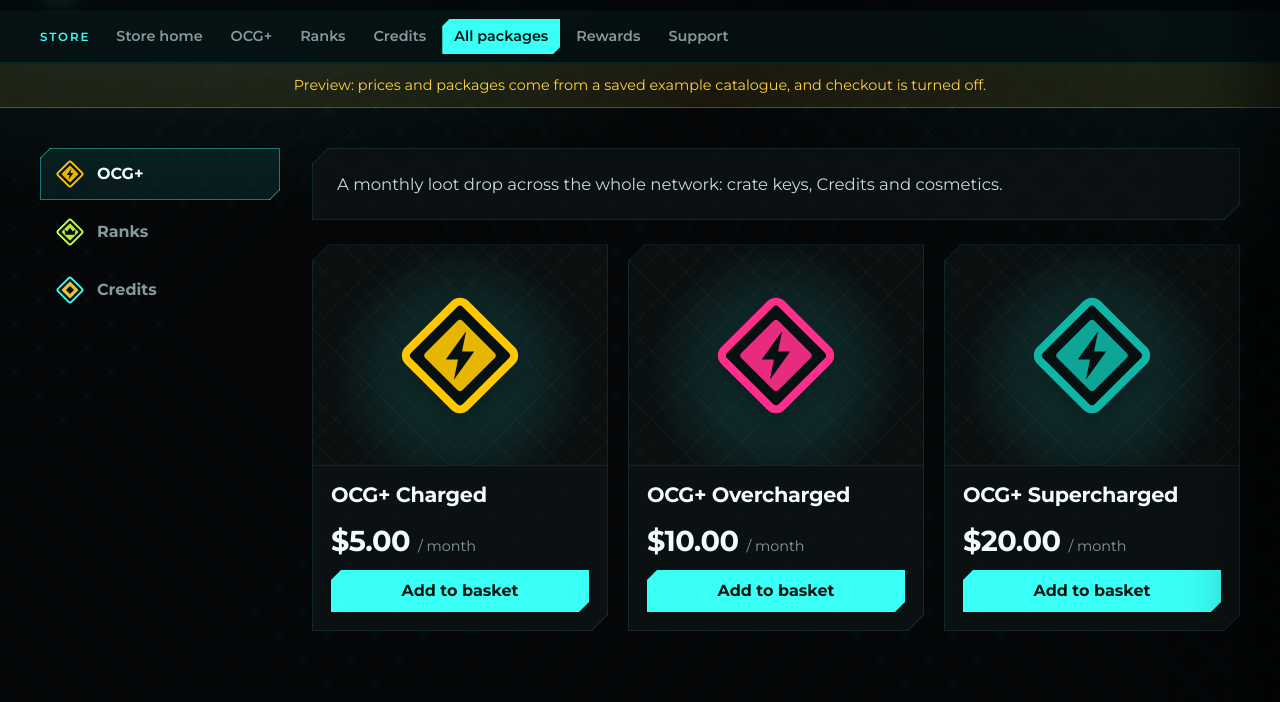
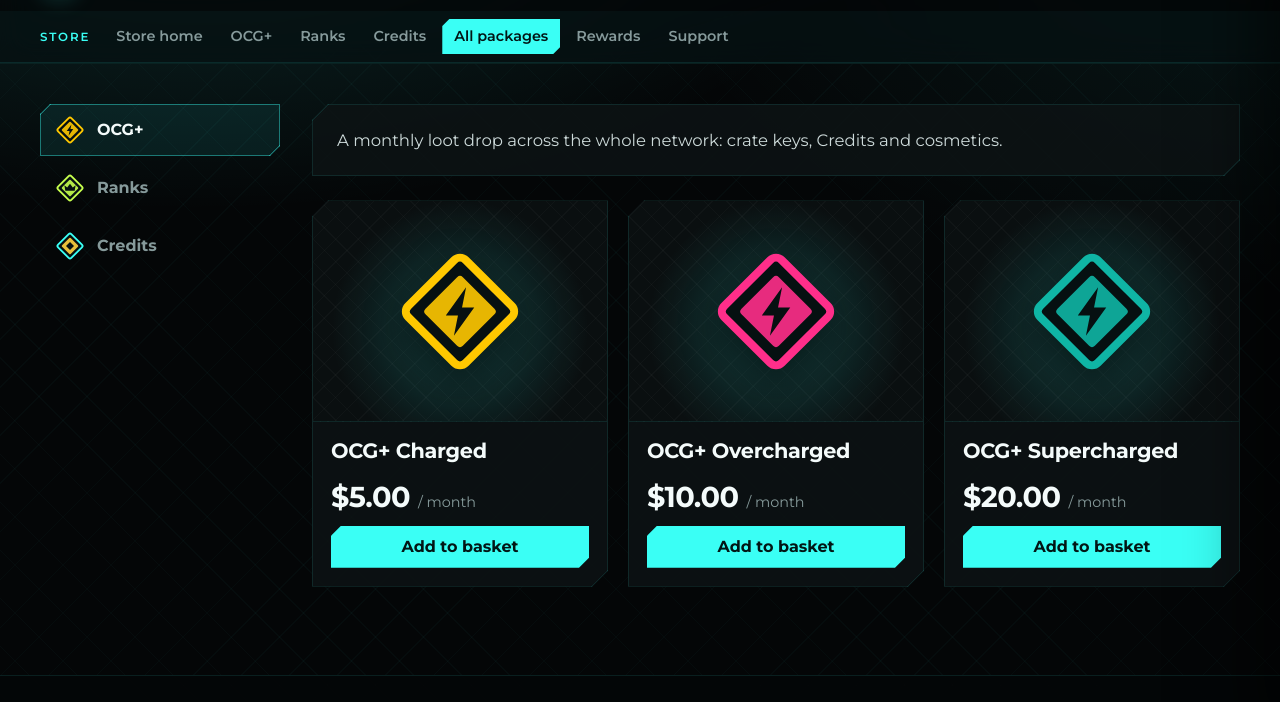
Before and after one commit to OverCraftedGames/network, a plain HTML site: page shop.html in a window 1280 px wide. Shown: the part 57-759 px from the top of the page. Drawn offline with Linux system fonts and the light colour scheme.

Commit message:
Remove the store preview banner
Preview mode still loads the example catalogue with checkout off; it just no longer
shows a banner. The stylesheet and the two changed scripts get ?v=4 so browsers
don't mix the new files with cached ones.

```diff
--- a/assets/layout.js
+++ b/assets/layout.js
@@ -66,11 +66,6 @@
         <span class="storebar__title">Store</span>${storeNav.map(link).join("")}
       </nav>
     </div>` : ""}`;
-
-  header.insertAdjacentHTML("afterend", `
-    <div class="demo-banner" id="demo-banner" hidden>
-      Preview: prices and packages come from a saved example catalogue, and checkout is turned off.
-    </div>`);
 
   const footer = document.getElementById("site-footer");
   footer.className = "footer";
--- a/assets/site.css
+++ b/assets/site.css
@@ -166,13 +166,6 @@ h1, h2, h3 { font-family: var(--display); letter-spacing: -0.015em; }
 .storebar a { padding: 6px 12px; color: var(--muted); font-weight: 600; font-size: 0.9rem; }
 .storebar a:hover { color: var(--text); background: rgba(255, 255, 255, 0.05); text-decoration: none; }
 .storebar a[aria-current="page"] { color: var(--teal-ink); background: var(--teal); }
-
-.demo-banner {
-  padding: 10px 16px;
-  background: rgba(255, 210, 63, 0.09); color: var(--sale);
-  border-bottom: 1px solid rgba(255, 210, 63, 0.28);
-  text-align: center; font-size: 0.9rem;
-}
 
 /* Hero */
 .hero { position: relative; overflow: hidden; }
--- a/assets/store.js
+++ b/assets/store.js
@@ -129,7 +129,6 @@
 
   async function loadCatalogue() {
     if (demo) {
-      if (document.body.dataset.area === "store") document.getElementById("demo-banner").hidden = false;
       const res = await fetch("assets/demo-catalogue.json");
       return (await res.json()).data;
     }
--- a/shop.html
+++ b/shop.html
@@ -7,12 +7,12 @@
   <link rel="preconnect" href="https://fonts.googleapis.com">
   <link rel="preconnect" href="https://fonts.gstatic.com" crossorigin>
   <link href="https://fonts.googleapis.com/css2?family=Montserrat:wght@400;500;600;700;800&display=swap" rel="stylesheet">
-  <link rel="stylesheet" href="assets/site.css?v=3">
+  <link rel="stylesheet" href="assets/site.css?v=4">
   <script src="assets/config.js"></script>
   <script src="assets/data.js"></script>
   <script defer src="https://js.tebex.io/v/1.js"></script>
-  <script defer src="assets/layout.js"></script>
-  <script defer src="assets/store.js"></script>
+  <script defer src="assets/layout.js?v=4"></script>
+  <script defer src="assets/store.js?v=4"></script>
   <title>All packages · OCG Network</title>
   <meta name="description" content="Every package in the OCG Network store.">
 </head>
```
Also changed, not shown: credits.html (+3 -3 lines), index.html (+3 -3 lines), plus.html (+3 -3 lines), purchase-agreement.html (+3 -3 lines), ranks.html (+3 -3 lines), rewards.html (+3 -3 lines), skyblock.html (+3 -3 lines), store.html (+3 -3 lines), support.html (+3 -3 lines), survival.html (+3 -3 lines), terms.html (+3 -3 lines), wikis.html (+3 -3 lines).
